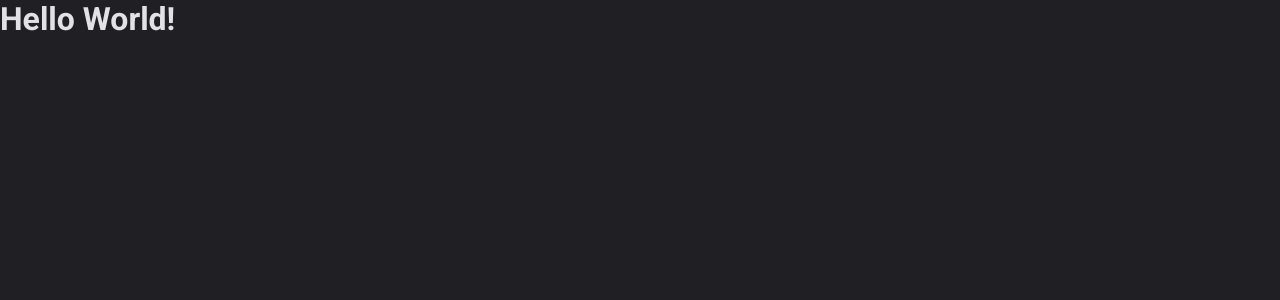
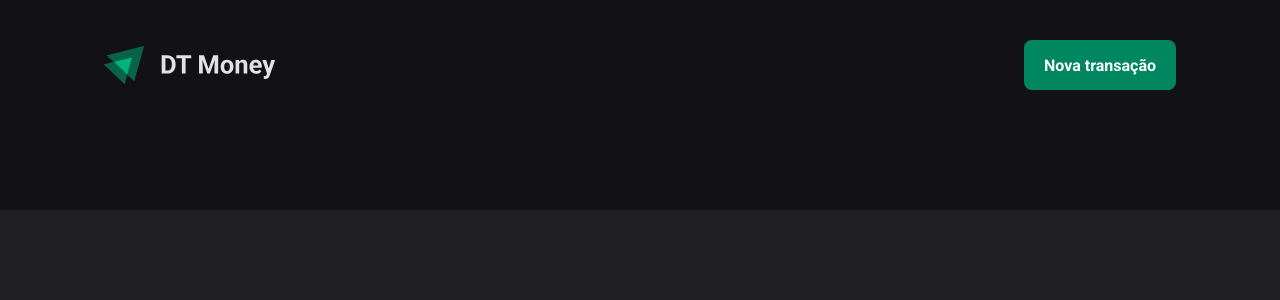
Before and after one commit to guilherme-s-barros/03-dt-money, a React (Vite) app: page / in a window 1280 px wide. Shown: the top 300 px of the page. Built offline with nearby package versions, Linux system fonts and the light colour scheme.

Commit message:
Estrutura visual - Componente: Header

```diff
--- a/src/app.tsx
+++ b/src/app.tsx
@@ -2,12 +2,14 @@
 
 import { defaultTheme } from './styles/themes/default'
 import { GlobalStyle } from './styles/global'
+import { Transactions } from './pages/transactions'
 
 export function App() {
   return (
     <ThemeProvider theme={defaultTheme}>
       <GlobalStyle />
-      <h1>Hello World!</h1>
+
+      <Transactions />
     </ThemeProvider>
   )
 }
--- /dev/null
+++ b/src/components/header/index.tsx
@@ -0,0 +1,15 @@
+import { HeaderContainer, HeaderContent, NewTransactionButton } from './styles'
+
+export function Header() {
+  return (
+    <HeaderContainer>
+      <HeaderContent>
+        <img src="/logo.svg" alt="DT Money logo" />
+
+        <NewTransactionButton>
+          Nova transação
+        </NewTransactionButton>
+      </HeaderContent>
+    </HeaderContainer>
+  )
+}
--- /dev/null
+++ b/src/components/header/styles.ts
@@ -0,0 +1,33 @@
+import styled from 'styled-components'
+
+export const HeaderContainer = styled.header`
+  background: ${props => props.theme['gray-900']};
+  padding: 2.5rem 0 7.5rem;
+`
+
+export const HeaderContent = styled.div`
+  width: 100%;
+  max-width: 1120px;
+  margin: 0 auto;
+  padding: 0 1.5rem;
+
+  display: flex;
+  justify-content: space-between;
+  align-items: center;
+`
+
+export const NewTransactionButton = styled.button`
+  background: ${props => props.theme['green-500']};
+  color: ${props => props.theme['white']};
+  height: 3.125rem;
+  border: 0;
+  font-weight: bold;
+  border-radius: 0.5rem;
+  padding: 0 1.25rem;
+  cursor: pointer;
+  transition: background 0.2s;
+
+  &:hover {
+    background: ${props => props.theme['green-700']};
+  }
+`
--- /dev/null
+++ b/src/pages/transactions/index.tsx
@@ -0,0 +1,9 @@
+import { Header } from '../../components/header'
+
+export function Transactions() {
+  return (
+    <div>
+      <Header />
+    </div>
+  )
+}
```
Also changed, not shown: public/logo.svg (added), src/pages/transactions/styles.ts (added).
